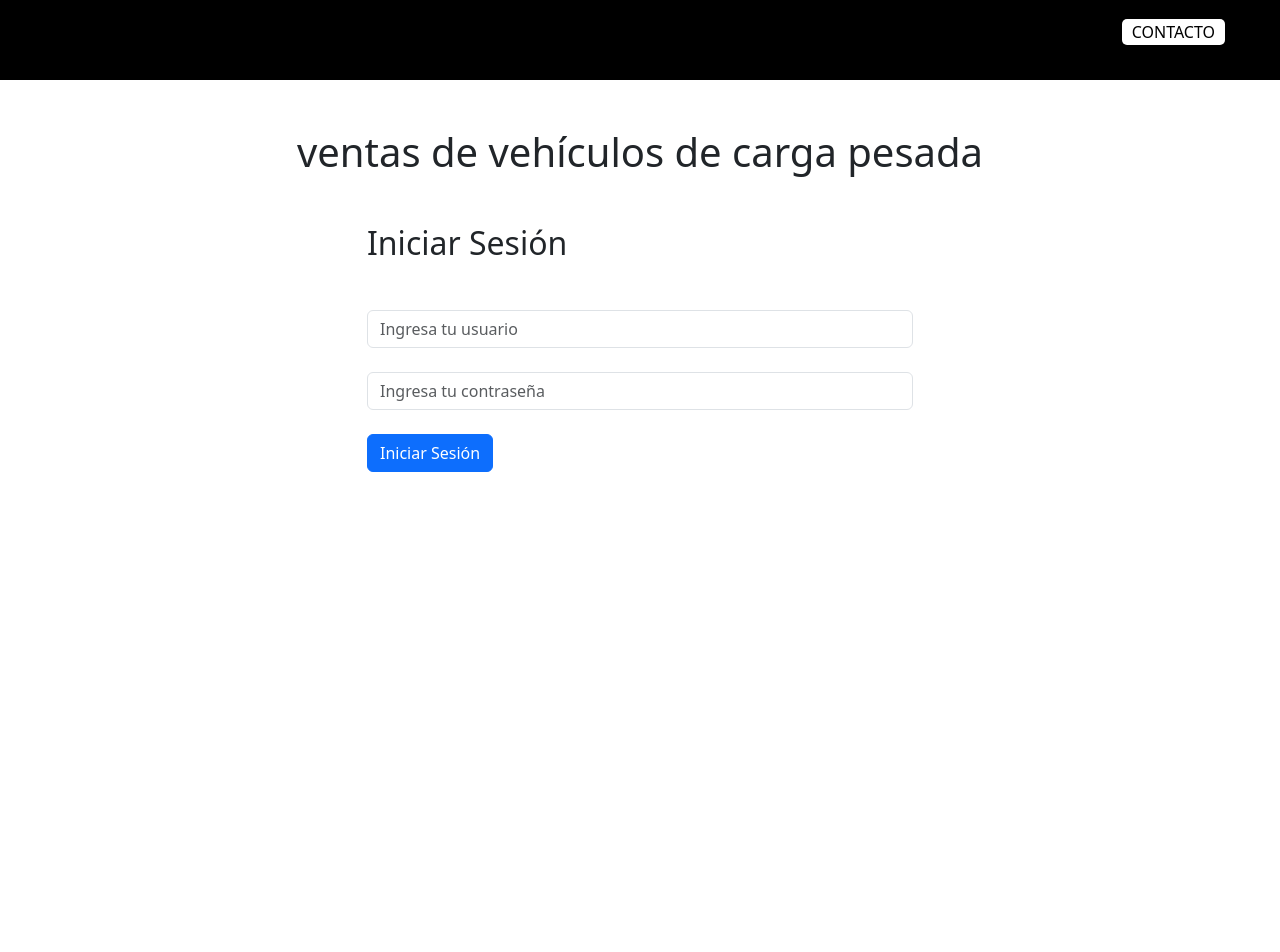
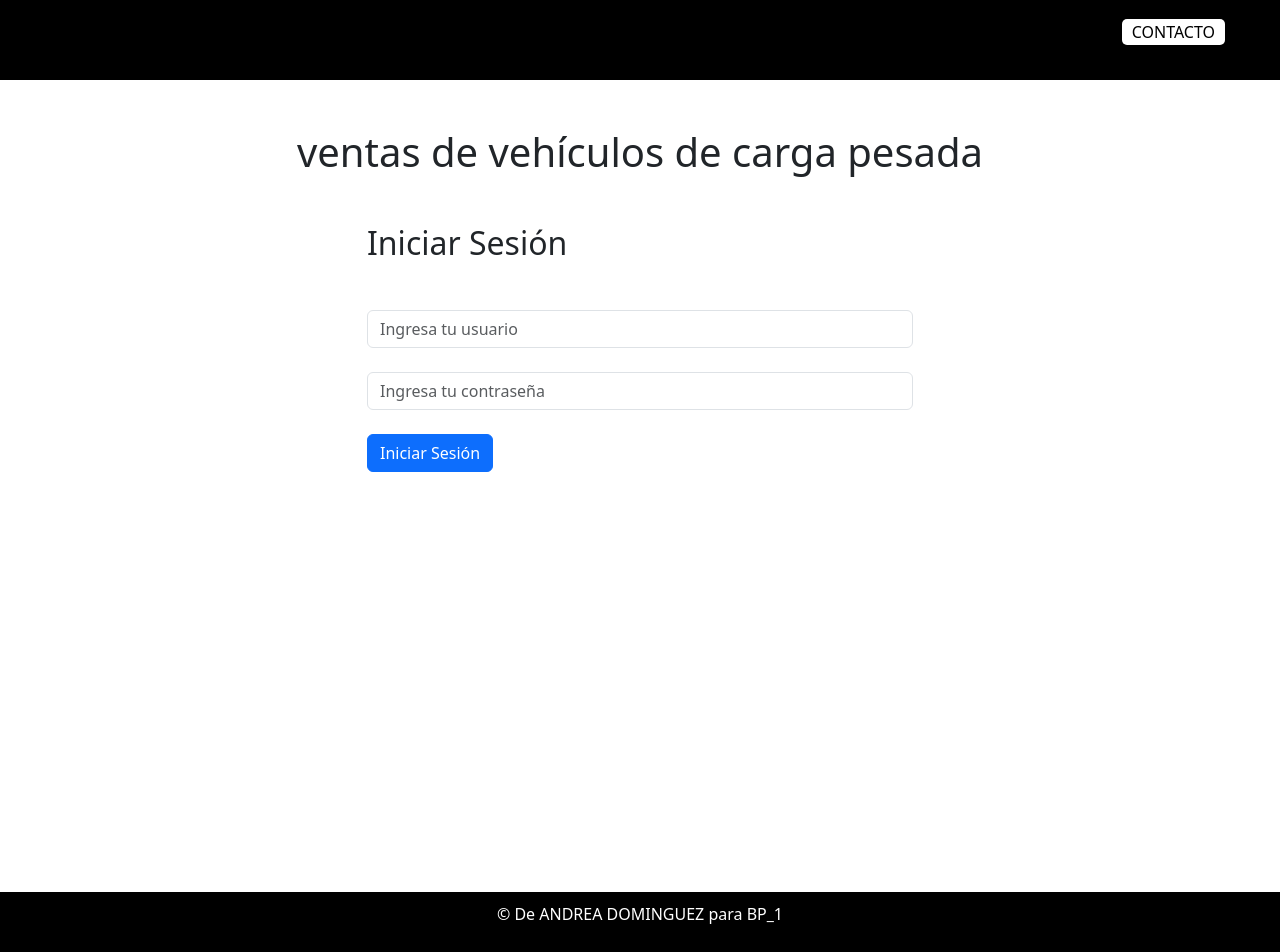
Before and after one commit to AndyDA1810/RubricaParte1_BP, a plain HTML site: page index.html in a window 1280 px wide. Before the commit the page ends 800 px from the top, so only its background shows below. Drawn offline with nearby package versions, Linux system fonts and the light colour scheme.

Commit message:
creacion del footer

```diff
--- a/index.html
+++ b/index.html
@@ -40,5 +40,8 @@
             </div>
         </div>
     </div>
+    <footer>
+        <p class="text-center">&#169 De ANDREA DOMINGUEZ para BP_1 </p>
+    </footer>
 </body>
 </html>
--- a/style.css
+++ b/style.css
@@ -28,3 +28,14 @@ li a{
     padding: 2px 10px;
     text-align: center;
 }
+footer{
+    margin-top: 420px;
+    padding: 10px 55px;
+    background-color: black;
+    color: white;
+    text-align: end;
+}
+#productos{
+    display: flex;
+    justify-content: center;
+}
```
